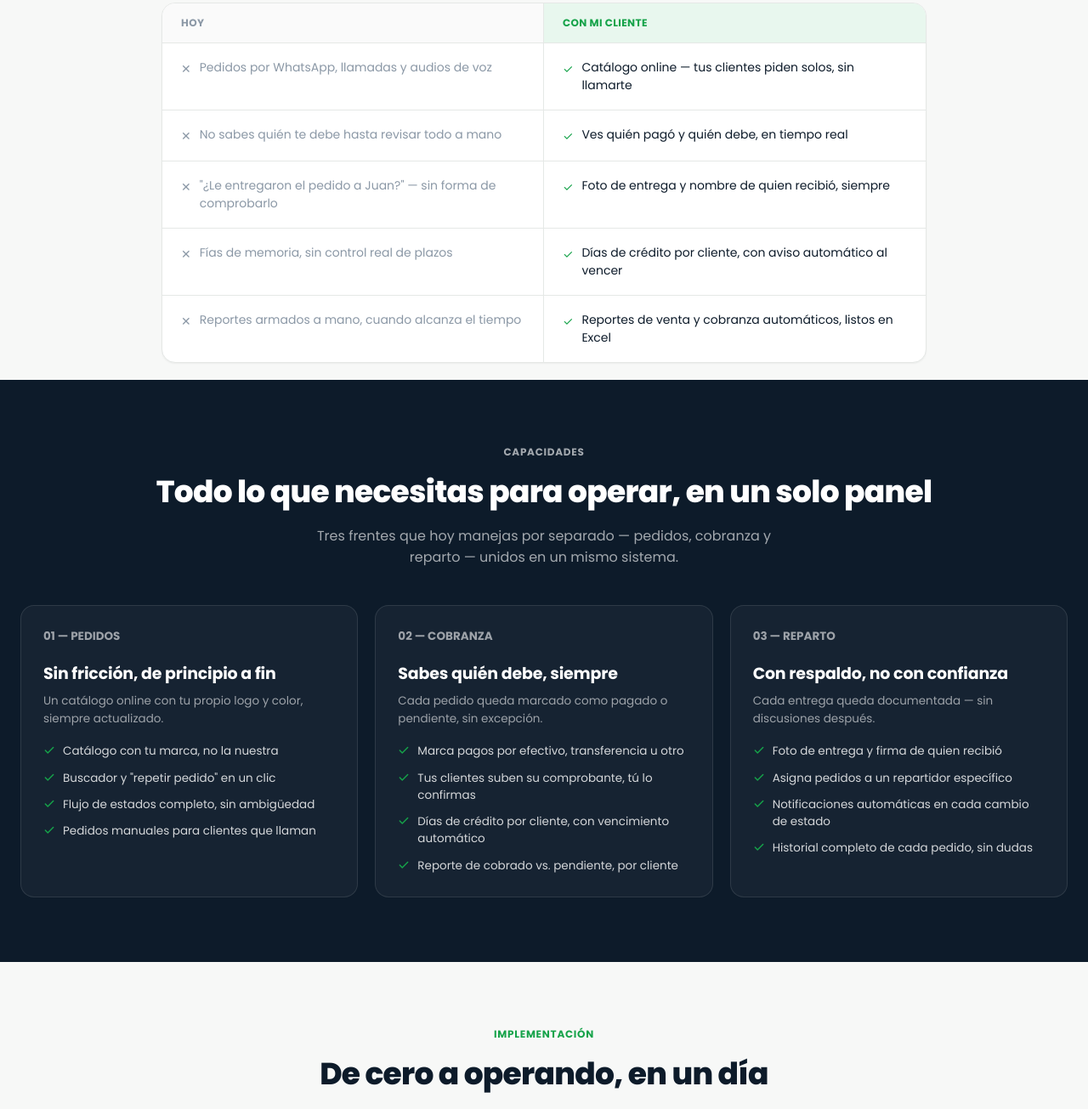
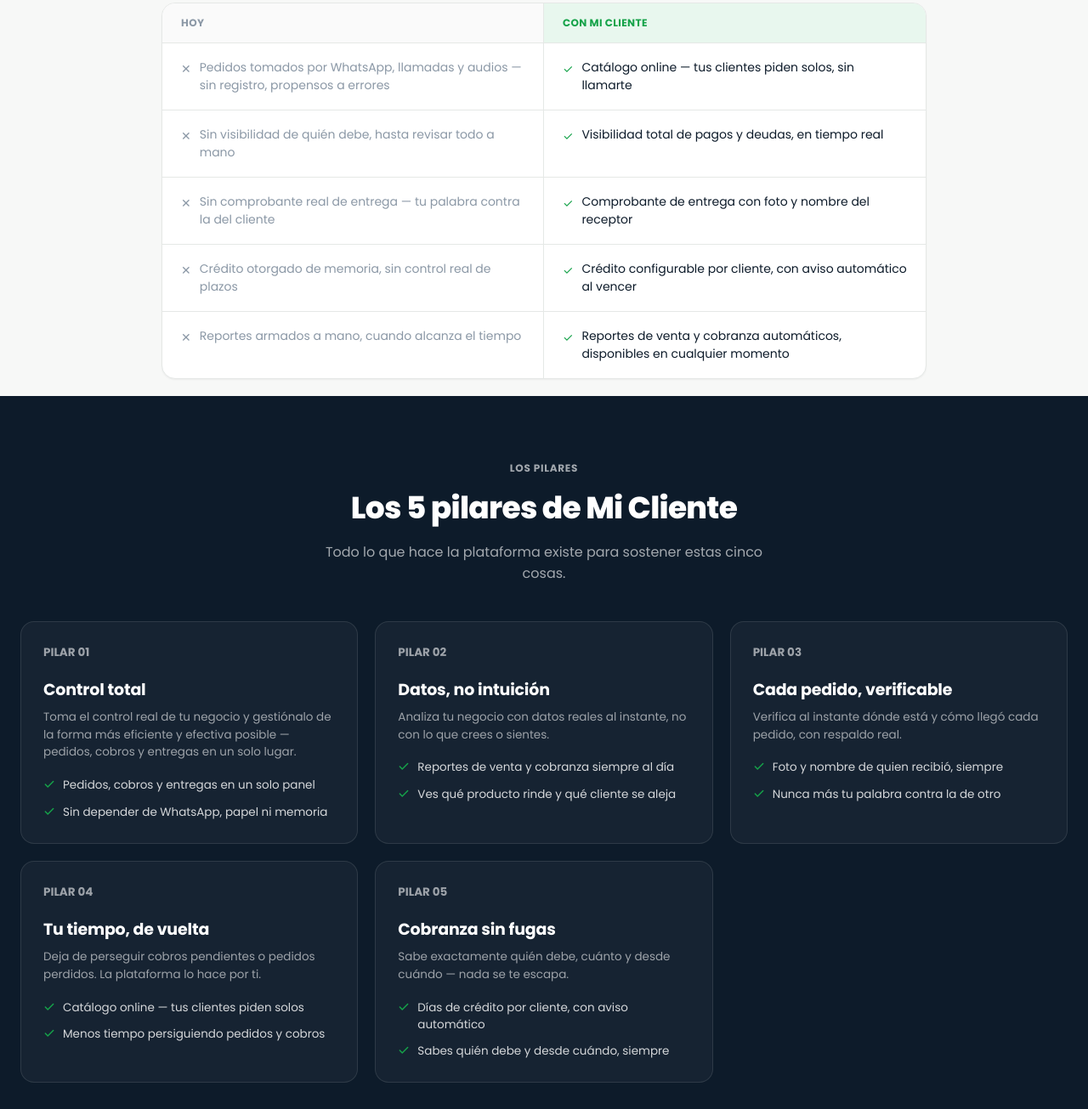
Before and after one commit to igperezdiaz-debug/mi-cliente-web, a plain HTML site: page index.html in a window 1280 px wide. Shown: the part 835-2140 px from the top of the page at 85% size. Drawn offline with Linux system fonts and the light colour scheme.

Commit message:
Alinear sitio a los 5 pilares del producto
La sección destacada mostraba las áreas funcionales (Pedidos/Cobranza/
Reparto) en lugar de los pilares reales del producto. Ahora esa sección
es "Los 5 pilares de Mi Cliente" y el desglose funcional se movió a una
sección propia más abajo. También se alineó la comparativa Hoy/Con Mi
Cliente con el mismo lenguaje ya usado en el documento y la presentación.

```diff
--- a/index.html
+++ b/index.html
@@ -184,6 +184,20 @@
   .pilar li { font-size: 13.5px; color: rgba(255,255,255,0.82); display: flex; align-items: flex-start; gap: 9px; line-height: 1.5; }
   .pilar li svg { flex-shrink: 0; margin-top: 2px; color: var(--brand-green); }
 
+  /* Áreas funcionales (claro) */
+  .area-grid { display: grid; grid-template-columns: repeat(3, 1fr); gap: 20px; }
+  .area {
+    background: var(--card); border: 1px solid var(--line); border-radius: var(--radius-card);
+    padding: 26px; box-shadow: var(--shadow-sm); transition: transform .2s ease, box-shadow .2s ease;
+  }
+  .area:hover { transform: translateY(-3px); box-shadow: var(--shadow-md); }
+  .area-num { font-size: 12px; font-weight: 700; color: var(--brand-green); margin-bottom: 14px; }
+  .area h3 { font-size: 19px; font-weight: 700; margin-bottom: 8px; letter-spacing: -0.01em; }
+  .area > p { font-size: 13.5px; color: var(--ink-soft); line-height: 1.55; margin-bottom: 18px; }
+  .area ul { list-style: none; display: flex; flex-direction: column; gap: 11px; }
+  .area li { font-size: 13.5px; color: var(--ink-soft); display: flex; align-items: flex-start; gap: 9px; line-height: 1.5; }
+  .area li svg { flex-shrink: 0; margin-top: 2px; color: var(--brand-green); }
+
   /* Cómo funciona */
   .pasos-grid { display: grid; grid-template-columns: repeat(4, 1fr); gap: 4px; }
   .paso { position: relative; padding: 0 18px 0 0; }
@@ -245,7 +259,7 @@
     .hero { grid-template-columns: 1fr; padding-top: 24px; }
     .hero p.lead { max-width: none; }
     .mockup-wrap { order: -1; max-width: 460px; margin: 0 auto 30px; }
-    .pilar-grid { grid-template-columns: 1fr; }
+    .pilar-grid, .area-grid { grid-template-columns: 1fr; }
     .pasos-grid { grid-template-columns: 1fr 1fr; gap: 28px 18px; }
     .paso::after { display: none; }
     .compare-row { grid-template-columns: 1fr; }
@@ -351,38 +365,99 @@
         <div class="compare-cell new head">Con Mi Cliente</div>
       </div>
       <div class="compare-row">
-        <div class="compare-cell old"><span class="mark">✕</span> Pedidos por WhatsApp, llamadas y audios de voz</div>
+        <div class="compare-cell old"><span class="mark">✕</span> Pedidos tomados por WhatsApp, llamadas y audios — sin registro, propensos a errores</div>
         <div class="compare-cell new"><span class="mark" style="color:var(--brand-green)">✓</span> Catálogo online — tus clientes piden solos, sin llamarte</div>
       </div>
       <div class="compare-row">
-        <div class="compare-cell old"><span class="mark">✕</span> No sabes quién te debe hasta revisar todo a mano</div>
-        <div class="compare-cell new"><span class="mark" style="color:var(--brand-green)">✓</span> Ves quién pagó y quién debe, en tiempo real</div>
+        <div class="compare-cell old"><span class="mark">✕</span> Sin visibilidad de quién debe, hasta revisar todo a mano</div>
+        <div class="compare-cell new"><span class="mark" style="color:var(--brand-green)">✓</span> Visibilidad total de pagos y deudas, en tiempo real</div>
       </div>
       <div class="compare-row">
-        <div class="compare-cell old"><span class="mark">✕</span> "¿Le entregaron el pedido a Juan?" — sin forma de comprobarlo</div>
-        <div class="compare-cell new"><span class="mark" style="color:var(--brand-green)">✓</span> Foto de entrega y nombre de quien recibió, siempre</div>
+        <div class="compare-cell old"><span class="mark">✕</span> Sin comprobante real de entrega — tu palabra contra la del cliente</div>
+        <div class="compare-cell new"><span class="mark" style="color:var(--brand-green)">✓</span> Comprobante de entrega con foto y nombre del receptor</div>
       </div>
       <div class="compare-row">
-        <div class="compare-cell old"><span class="mark">✕</span> Fías de memoria, sin control real de plazos</div>
-        <div class="compare-cell new"><span class="mark" style="color:var(--brand-green)">✓</span> Días de crédito por cliente, con aviso automático al vencer</div>
+        <div class="compare-cell old"><span class="mark">✕</span> Crédito otorgado de memoria, sin control real de plazos</div>
+        <div class="compare-cell new"><span class="mark" style="color:var(--brand-green)">✓</span> Crédito configurable por cliente, con aviso automático al vencer</div>
       </div>
       <div class="compare-row">
         <div class="compare-cell old"><span class="mark">✕</span> Reportes armados a mano, cuando alcanza el tiempo</div>
-        <div class="compare-cell new"><span class="mark" style="color:var(--brand-green)">✓</span> Reportes de venta y cobranza automáticos, listos en Excel</div>
+        <div class="compare-cell new"><span class="mark" style="color:var(--brand-green)">✓</span> Reportes de venta y cobranza automáticos, disponibles en cualquier momento</div>
       </div>
     </div>
   </section>
 
-  <section class="pilares" id="capacidades">
+  <section class="pilares">
+    <div class="section-title">
+      <p class="kicker">Los pilares</p>
+      <h2>Los 5 pilares de Mi Cliente</h2>
+      <p>Todo lo que hace la plataforma existe para sostener estas cinco cosas.</p>
+    </div>
+    <div class="pilar-grid">
+
+      <div class="pilar">
+        <p class="pilar-num">PILAR 01</p>
+        <h3>Control total</h3>
+        <p>Toma el control real de tu negocio y gestiónalo de la forma más eficiente y efectiva posible — pedidos, cobros y entregas en un solo lugar.</p>
+        <ul>
+          <li><svg width="14" height="14" viewBox="0 0 24 24" fill="none" stroke="currentColor" stroke-width="2.5" stroke-linecap="round" stroke-linejoin="round"><path d="M20 6 9 17l-5-5"/></svg> Pedidos, cobros y entregas en un solo panel</li>
+          <li><svg width="14" height="14" viewBox="0 0 24 24" fill="none" stroke="currentColor" stroke-width="2.5" stroke-linecap="round" stroke-linejoin="round"><path d="M20 6 9 17l-5-5"/></svg> Sin depender de WhatsApp, papel ni memoria</li>
+        </ul>
+      </div>
+
+      <div class="pilar">
+        <p class="pilar-num">PILAR 02</p>
+        <h3>Datos, no intuición</h3>
+        <p>Analiza tu negocio con datos reales al instante, no con lo que crees o sientes.</p>
+        <ul>
+          <li><svg width="14" height="14" viewBox="0 0 24 24" fill="none" stroke="currentColor" stroke-width="2.5" stroke-linecap="round" stroke-linejoin="round"><path d="M20 6 9 17l-5-5"/></svg> Reportes de venta y cobranza siempre al día</li>
+          <li><svg width="14" height="14" viewBox="0 0 24 24" fill="none" stroke="currentColor" stroke-width="2.5" stroke-linecap="round" stroke-linejoin="round"><path d="M20 6 9 17l-5-5"/></svg> Ves qué producto rinde y qué cliente se aleja</li>
+        </ul>
+      </div>
+
+      <div class="pilar">
+        <p class="pilar-num">PILAR 03</p>
+        <h3>Cada pedido, verificable</h3>
+        <p>Verifica al instante dónde está y cómo llegó cada pedido, con respaldo real.</p>
+        <ul>
+          <li><svg width="14" height="14" viewBox="0 0 24 24" fill="none" stroke="currentColor" stroke-width="2.5" stroke-linecap="round" stroke-linejoin="round"><path d="M20 6 9 17l-5-5"/></svg> Foto y nombre de quien recibió, siempre</li>
+          <li><svg width="14" height="14" viewBox="0 0 24 24" fill="none" stroke="currentColor" stroke-width="2.5" stroke-linecap="round" stroke-linejoin="round"><path d="M20 6 9 17l-5-5"/></svg> Nunca más tu palabra contra la de otro</li>
+        </ul>
+      </div>
+
+      <div class="pilar">
+        <p class="pilar-num">PILAR 04</p>
+        <h3>Tu tiempo, de vuelta</h3>
+        <p>Deja de perseguir cobros pendientes o pedidos perdidos. La plataforma lo hace por ti.</p>
+        <ul>
+          <li><svg width="14" height="14" viewBox="0 0 24 24" fill="none" stroke="currentColor" stroke-width="2.5" stroke-linecap="round" stroke-linejoin="round"><path d="M20 6 9 17l-5-5"/></svg> Catálogo online — tus clientes piden solos</li>
+          <li><svg width="14" height="14" viewBox="0 0 24 24" fill="none" stroke="currentColor" stroke-width="2.5" stroke-linecap="round" stroke-linejoin="round"><path d="M20 6 9 17l-5-5"/></svg> Menos tiempo persiguiendo pedidos y cobros</li>
+        </ul>
+      </div>
+
+      <div class="pilar">
+        <p class="pilar-num">PILAR 05</p>
+        <h3>Cobranza sin fugas</h3>
+        <p>Sabe exactamente quién debe, cuánto y desde cuándo — nada se te escapa.</p>
+        <ul>
+          <li><svg width="14" height="14" viewBox="0 0 24 24" fill="none" stroke="currentColor" stroke-width="2.5" stroke-linecap="round" stroke-linejoin="round"><path d="M20 6 9 17l-5-5"/></svg> Días de crédito por cliente, con aviso automático</li>
+          <li><svg width="14" height="14" viewBox="0 0 24 24" fill="none" stroke="currentColor" stroke-width="2.5" stroke-linecap="round" stroke-linejoin="round"><path d="M20 6 9 17l-5-5"/></svg> Sabes quién debe y desde cuándo, siempre</li>
+        </ul>
+      </div>
+
+    </div>
+  </section>
+
+  <section id="capacidades">
     <div class="section-title">
       <p class="kicker">Capacidades</p>
       <h2>Todo lo que necesitas para operar, en un solo panel</h2>
       <p>Tres frentes que hoy manejas por separado — pedidos, cobranza y reparto — unidos en un mismo sistema.</p>
     </div>
-    <div class="pilar-grid">
+    <div class="area-grid">
 
-      <div class="pilar">
-        <p class="pilar-num">01 — PEDIDOS</p>
+      <div class="area">
+        <p class="area-num">01 — PEDIDOS</p>
         <h3>Sin fricción, de principio a fin</h3>
         <p>Un catálogo online con tu propio logo y color, siempre actualizado.</p>
         <ul>
@@ -393,8 +468,8 @@
         </ul>
       </div>
 
-      <div class="pilar">
-        <p class="pilar-num">02 — COBRANZA</p>
+      <div class="area">
+        <p class="area-num">02 — COBRANZA</p>
         <h3>Sabes quién debe, siempre</h3>
         <p>Cada pedido queda marcado como pagado o pendiente, sin excepción.</p>
         <ul>
@@ -405,8 +480,8 @@
         </ul>
       </div>
 
-      <div class="pilar">
-        <p class="pilar-num">03 — REPARTO</p>
+      <div class="area">
+        <p class="area-num">03 — REPARTO</p>
         <h3>Con respaldo, no con confianza</h3>
         <p>Cada entrega queda documentada — sin discusiones después.</p>
         <ul>
```
